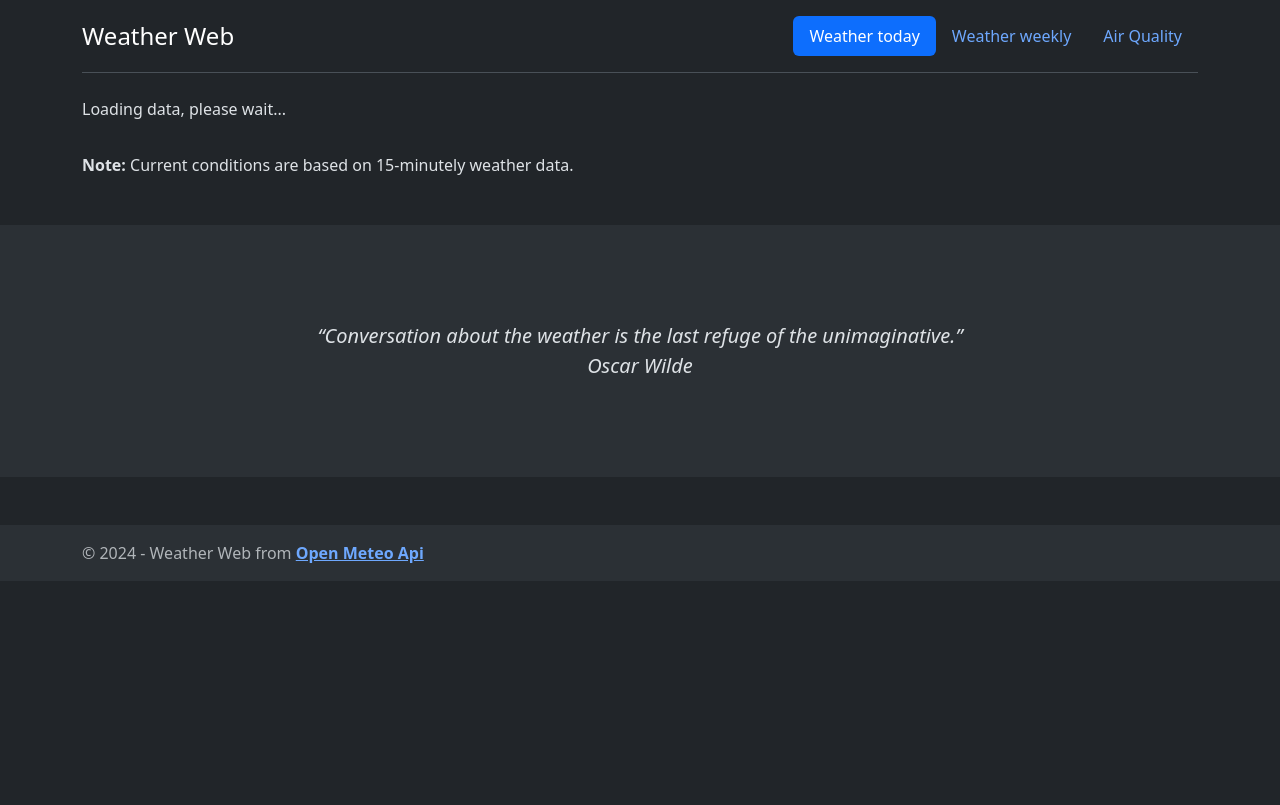
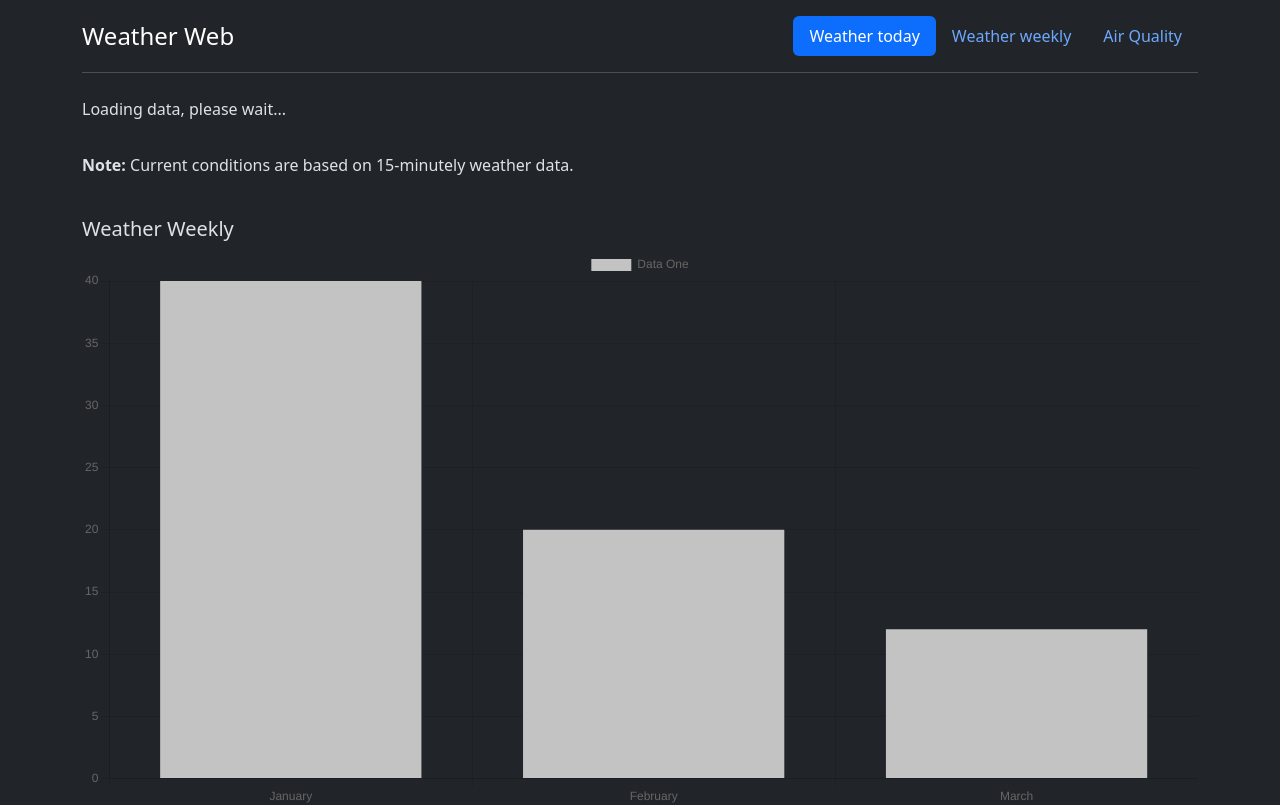
Before and after one commit to IacopoC/weather-web, a Vue app: page / in a window 1280 px wide. Shown: the top 805 px of the page. Built offline with nearby package versions, Linux system fonts and the light colour scheme; no server answers.

Commit message:
aggiunto weather weekly.

```diff
--- a/src/App.vue
+++ b/src/App.vue
@@ -3,6 +3,7 @@ import Header from './components/Header.vue';
 import Footer from './components/Footer.vue';
 import BannerQuote from "@/components/BannerQuote.vue";
 import WeatherToday from "@/components/weather/WeatherToday.vue";
+import WeatherWeekly from "@/components/weather/WeatherWeekly.vue";
 </script>
 
 <template>
@@ -12,6 +13,9 @@ import WeatherToday from "@/components/weather/WeatherToday.vue";
     <WeatherToday></WeatherToday>
     <p><strong>Note:</strong> Current conditions are based on 15-minutely weather data.</p>
   </div>
+    <div class="container">
+      <WeatherWeekly></WeatherWeekly>
+    </div>
     <BannerQuote></BannerQuote>
   </main>
   <Footer></Footer>
--- /dev/null
+++ b/src/components/weather/WeatherWeekly.vue
@@ -0,0 +1,32 @@
+<script>
+import { Bar } from 'vue-chartjs'
+import { Chart as ChartJS, Title, Tooltip, Legend, BarElement, CategoryScale, LinearScale } from 'chart.js'
+ChartJS.register(Title, Tooltip, Legend, BarElement, CategoryScale, LinearScale)
+export default {
+  name: "WeatherWeekly",
+  components: { Bar },
+  data() {
+    return {
+      chartData: {
+        labels: [ 'January', 'February', 'March'],
+        datasets: [
+          {
+            label: 'Data One',
+            backgroundColor: '#c3c3c3',
+            data: [40, 20, 12]
+          }
+        ]
+      }
+    }
+  }
+}
+</script>
+
+<template>
+  <h5 class="pt-4">Weather Weekly</h5>
+  <Bar :data="chartData" />
+</template>
+
+<style scoped lang="scss">
+
+</style>
```
